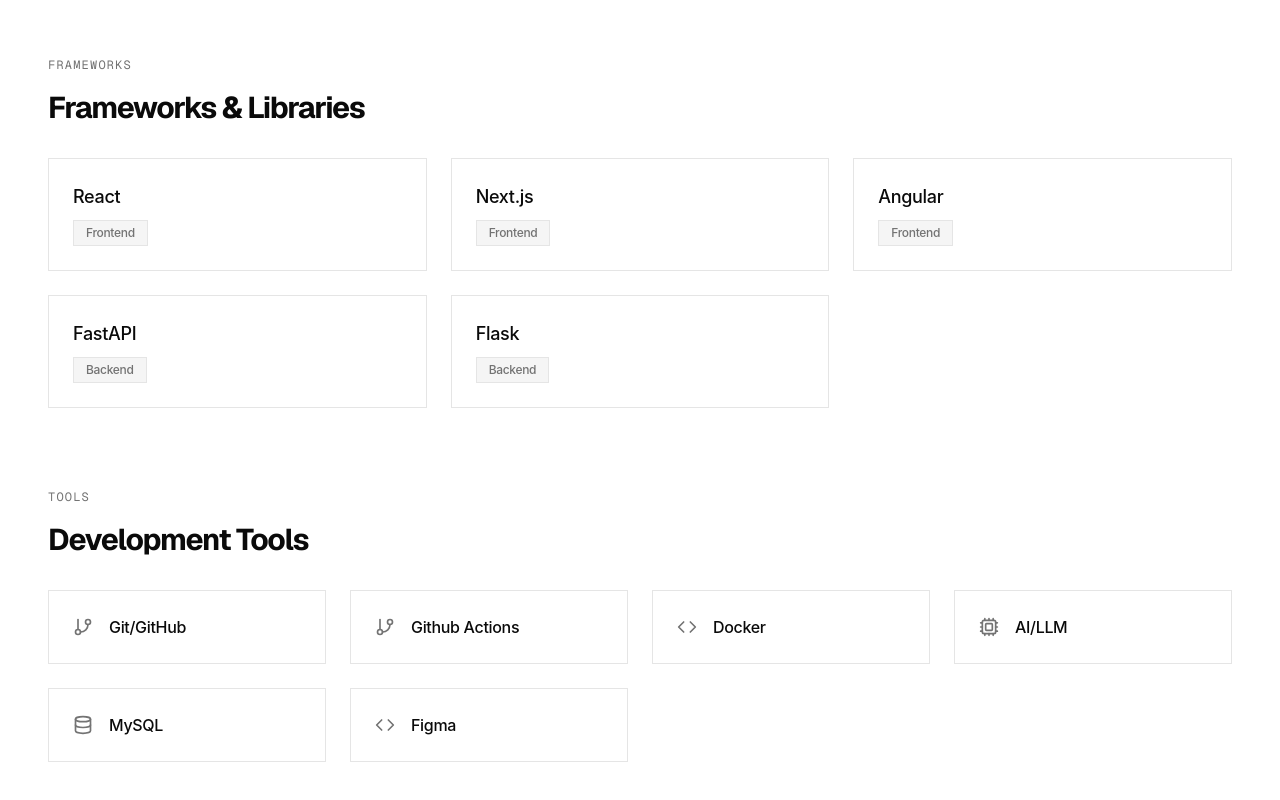
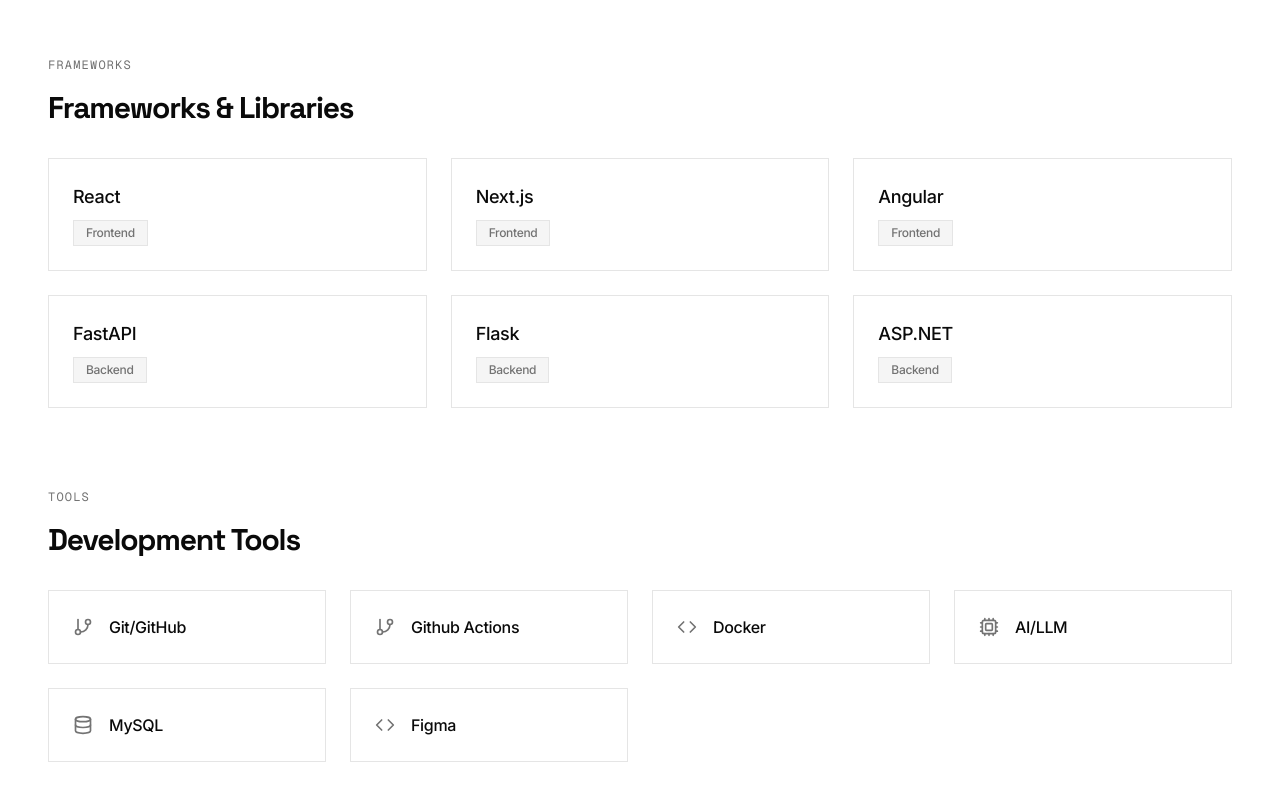
Before and after one commit to MarcuxOng/MarcuxOng_Website, a Next.js app: page /about in a window 1280 px wide. Shown: the part 1538-2338 px from the top of the page. Built offline with nearby package versions, Linux system fonts and the light colour scheme.

Commit message:
update data and fix bug

```diff
--- a/app/globals.css
+++ b/app/globals.css
@@ -1,5 +1,5 @@
+@import url('https://fonts.googleapis.com/css2?family=Inter:wght@300;400;500;600;700;800;900&family=Space+Grotesk:wght@300;400;500;600;700&display=swap');
 @import "tailwindcss";
-@import url('https://fonts.googleapis.com/css2?family=Inter:wght@300;400;500;600;700;800;900&family=Space+Grotesk:wght@300;400;500;600;700&display=swap');
 
 :root {
   --background: #FFFFFF;
--- a/data/portfolio-data.json
+++ b/data/portfolio-data.json
@@ -35,7 +35,8 @@
     {"name": "Next.js", "category": "Frontend", "color": "from-slate-700 to-slate-900" },
     { "name": "Angular", "category": "Frontend", "color": "from-red-500 to-pink-500" },
     { "name": "FastAPI", "category": "Backend", "color": "from-teal-500 to-green-500" },
-    { "name": "Flask", "category": "Backend", "color": "from-gray-700 to-gray-900" }
+    { "name": "Flask", "category": "Backend", "color": "from-gray-700 to-gray-900" },
+    { "name": "ASP.NET", "category": "Backend", "color": "from-green-500 to-lime-500" }
   ],
   "tools": [
     { "name": "Git/GitHub", "icon": "GitBranch" },
```
Also changed, not shown: tsconfig.json (+25 -5 lines).
